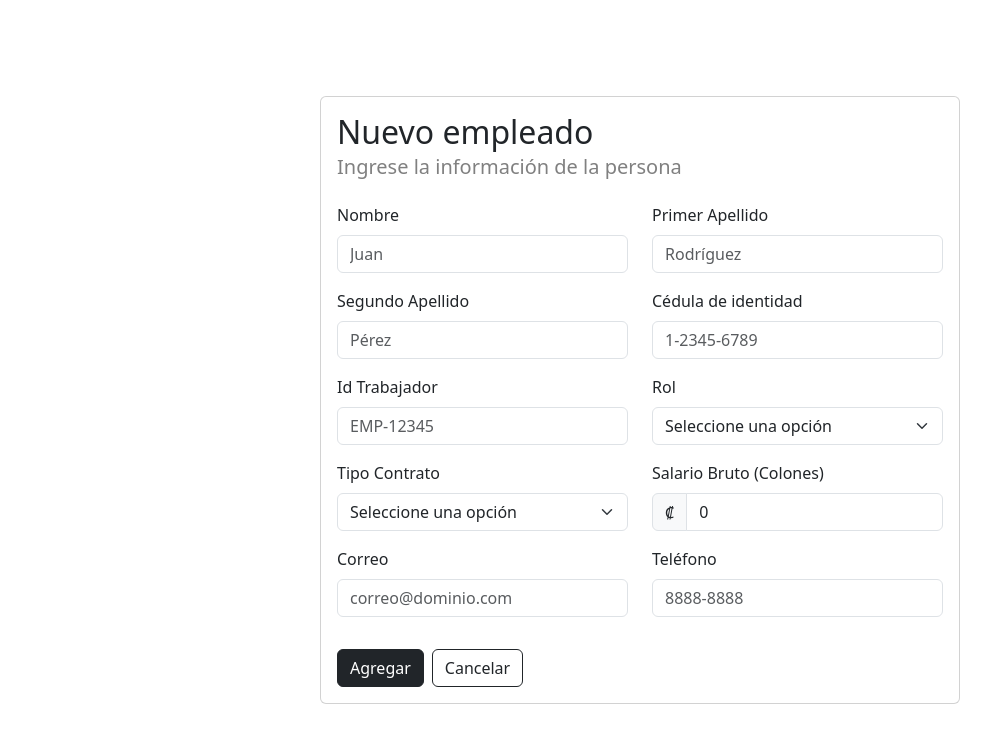
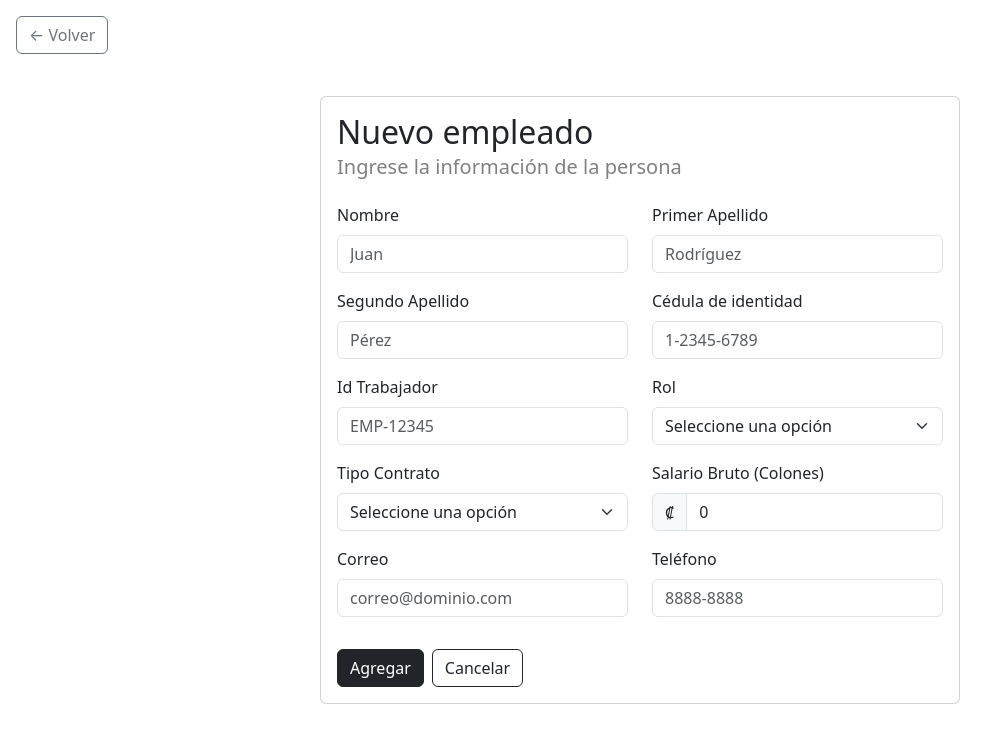
Before and after one commit to luisEChaconC/PI-IngeBases, a Vue app in the folder frontend/: page /add-employee in a window 1280 px wide. Shown: the top 742 px of the page, without its empty margins (0-1007 px from the left). Built offline with nearby package versions, Linux system fonts and the light colour scheme.

Commit message:
feat: add navigation links to various views
- Added "Back" router links to BenefitList, AddEmployee, CompanyRegistration, EmployeesList, and ViewCompanyInfo components for improved navigation.
- Enhanced user experience by allowing users to easily return to previous pages.

```diff
--- a/frontend/src/components/BenefitList.vue
+++ b/frontend/src/components/BenefitList.vue
@@ -1,5 +1,14 @@
 <template>
   <div class="container mt-5">
+      <div class="position-relative mb-4">
+        <router-link
+          to="/main-menu"
+          class="btn btn-outline-secondary"
+          title="Volver al menú principal"
+        >
+          ← Volver
+        </router-link>
+      </div>
       <h1 class="mb-4">Beneficios</h1>
 
       <div class="row align-items-center mb-4">
--- a/frontend/src/views/AddEmployee.vue
+++ b/frontend/src/views/AddEmployee.vue
@@ -1,5 +1,12 @@
 <template>
-    <div class="d-flex justify-content-center align-items-center min-vh-100 my-5 my-md-0">
+    <div class="d-flex justify-content-center align-items-center min-vh-100 my-5 my-md-0 position-relative">
+        <router-link
+          to="/employees-list"
+          class="btn btn-outline-secondary position-absolute top-0 start-0 m-3"
+          title="Volver a la lista de empleados"
+        >
+          ← Volver
+        </router-link>
         <div class="card w-50">
             <div class="card-body">
                 <h2 class="card-title">Nuevo empleado</h2>
--- a/frontend/src/views/CompanyRegistration.vue
+++ b/frontend/src/views/CompanyRegistration.vue
@@ -1,5 +1,14 @@
 <template>
     <div class="container mt-4 mb-4">
+        <div class="position-relative mb-4">
+            <router-link
+              to="/login"
+              class="btn btn-outline-secondary"
+              title="Volver al inicio de sesión"
+            >
+              ← Volver
+            </router-link>
+        </div>
         <form @submit.prevent="handleRegisterCompany" novalidate>
             <!-- First row -->
             <div class="row">
--- a/frontend/src/views/EmployeesList.vue
+++ b/frontend/src/views/EmployeesList.vue
@@ -1,5 +1,14 @@
 <template>
   <div class="container my-5">
+    <div class="position-relative mb-4">
+      <router-link
+        to="/main-menu"
+        class="btn btn-outline-secondary"
+        title="Volver al menú principal"
+      >
+        ← Volver
+      </router-link>
+    </div>
     <div class="card shadow">
       <div class="card-body">
         <div class="d-flex justify-content-between mx-2 mb-4">
--- a/frontend/src/views/ViewCompanyInfo.vue
+++ b/frontend/src/views/ViewCompanyInfo.vue
@@ -1,5 +1,12 @@
 <template>
-    <div class="d-flex justify-content-center align-items-center min-vh-100 my-5">
+    <div class="d-flex justify-content-center align-items-center min-vh-100 my-5 position-relative">
+      <router-link
+        to="/main-menu"
+        class="btn btn-outline-secondary position-absolute top-0 start-0 m-3"
+        title="Volver al menú principal"
+      >
+        ← Volver
+      </router-link>
       <div class="card w-75">
         <div class="card-body">
           <h2 class="card-title">Información empresa</h2>
```
